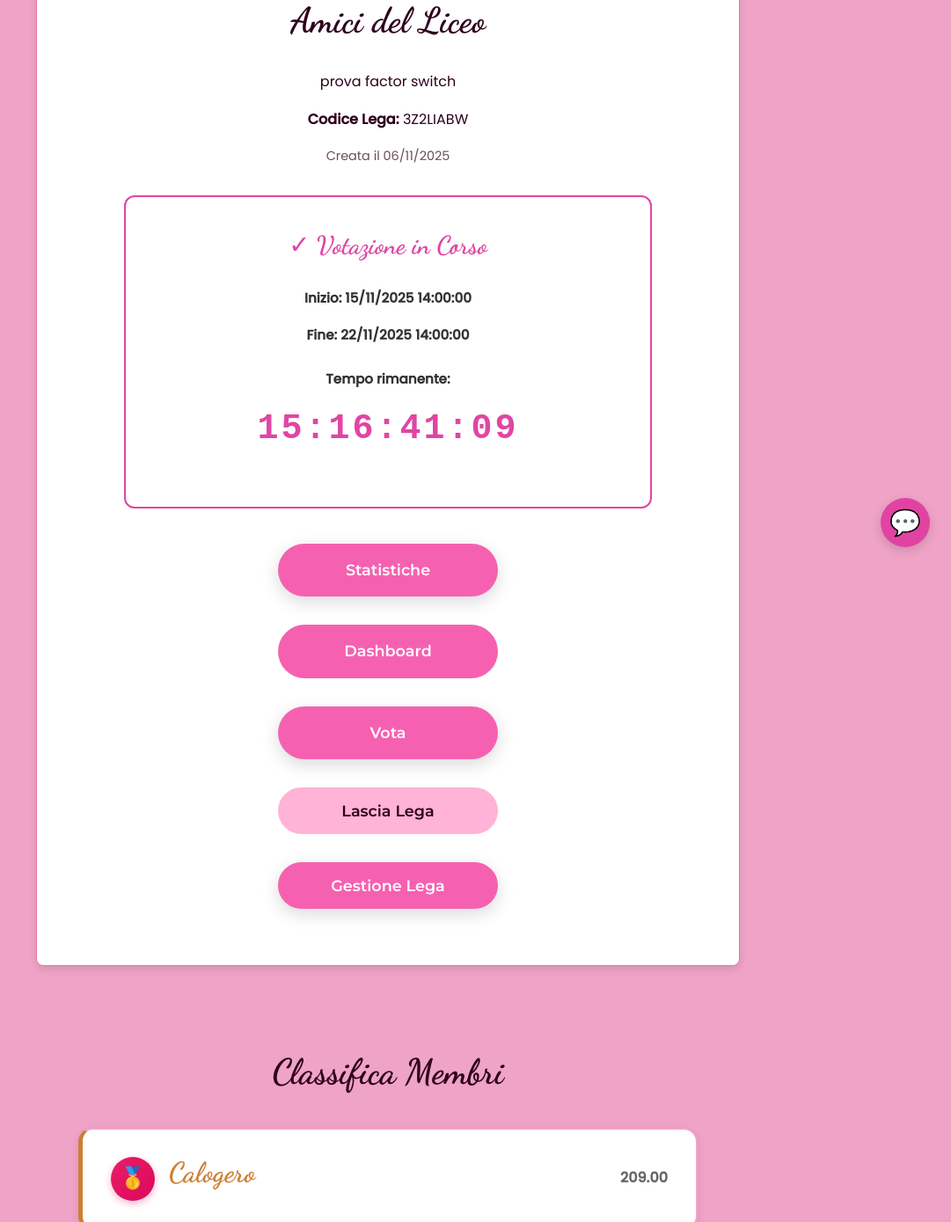
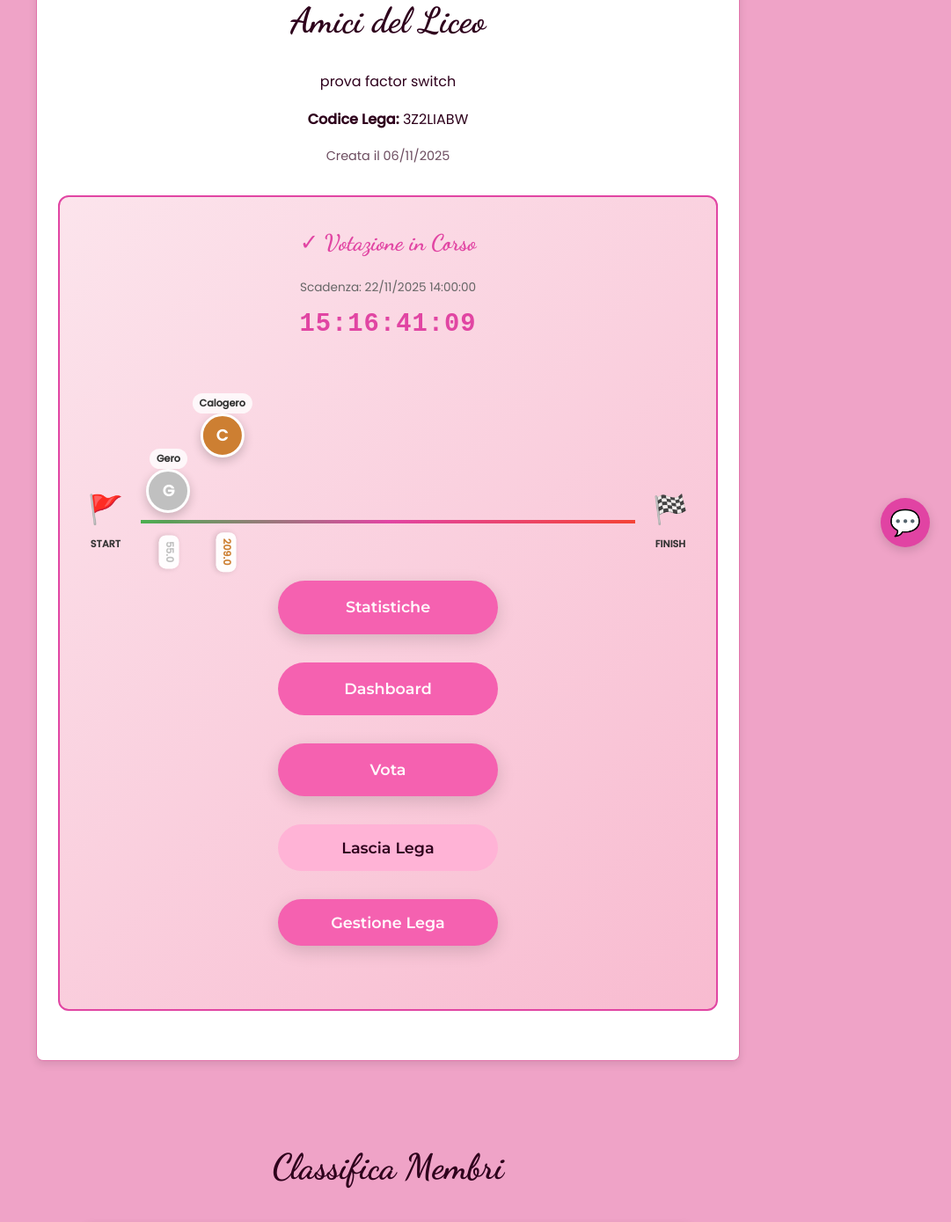
Before and after one commit to Gerocoo/FantaMatrimonio, a Flask app: page /league/1 in a window 1280 px wide. Shown: the part 154-1543 px from the top of the page at 88% size, without its empty margins (199-1280 px from the left). Run offline with Flask 3, Linux system fonts and the light colour scheme; a user stored in the database is signed in; data comes from the database, SQL or seed files in the repository; data that the repository does not hold is empty; some libraries are stand-ins or nearby versions.

Commit message:
add timeline, vote time, some fix

```diff
--- a/templates/league_detail.html
+++ b/templates/league_detail.html
@@ -1,7 +1,6 @@
 {% extends "base.html" %}
 {% block title %}{{ league.name }} - FantaMatrimonio{% endblock %}
 {% block content %}
-
 
 <section class="league-info card">
   <h2>{{ league.name }}</h2>
@@ -10,68 +9,123 @@
   <p class="created-date">Creata il {{ league.created_at.strftime('%d/%m/%Y') }}</p>
 
 {% if voting and voting.end_time > now %}
-  <div style="margin: 2rem auto; max-width: 600px; padding: 2rem; border: 2px solid #E145A3; border-radius: 12px; text-align: center;">
-    <h3 style="color: #E145A3; margin: 0 0 1.5rem 0; font-family: 'Dancing Script', cursive; font-size: 1.8rem;">
-      ✓ Votazione in Corso
-    </h3>
+<!-- TIMELINE PERCORSO GARA -->
+<div style="margin: 2rem auto; max-width: 900px; padding: 2rem; background: linear-gradient(135deg, #fce4ec 0%, #f8bbd0 100%); border: 2px solid #E145A3; border-radius: 12px;">
+  <h3 style="color: #E145A3; font-family: 'Dancing Script', cursive; font-size: 1.6rem; margin: 0 0 1rem 0; text-align: center;">✓ Votazione in Corso</h3>
 
-    <!-- DATA E ORA INIZIO -->
-    <div style="margin-bottom: 1rem;">
-      <p style="margin: 0.3rem 0; color: #333; font-weight: 600; font-size: 0.95rem;">
-        Inizio: <strong>{{ voting.start_time.strftime('%d/%m/%Y %H:%M:%S') }}</strong>
-      </p>
+  <div style="text-align: center; margin-bottom: 0.5rem;">
+    <small style="color: #666; font-size: 0.85rem;">Scadenza: {{ voting.end_time.strftime('%d/%m/%Y %H:%M:%S') }}</small>
   </div>
 
-    <!-- DATA E ORA FINE -->
-    <div style="margin-bottom: 1.5rem;">
-      <p style="margin: 0.3rem 0; color: #333; font-weight: 600; font-size: 0.95rem;">
-        Fine: <strong>{{ voting.end_time.strftime('%d/%m/%Y %H:%M:%S') }}</strong>
-      </p>
+  <div style="text-align: center; margin-bottom: 1.5rem;">
+    <div id="countdownDisplay" style="font-size: 1.8rem; font-weight: 700; color: #E145A3; font-family: 'Courier New', monospace; letter-spacing: 1px;">00:00:00:00</div>
   </div>
 
-    <!-- COUNTDOWN GIORNI:ORE:MINUTI:SECONDI -->
-    <div style="margin: 1.5rem 0;">
-      <p style="margin: 0 0 0.8rem 0; color: #333; font-weight: 600; font-size: 0.95rem;">Tempo rimanente:</p>
-      <div id="countdownDisplay" style="font-size: 2.5rem; font-weight: 700; color: #E145A3; font-family: 'Courier New', monospace; letter-spacing: 3px;">
-        00:00:00:00
+  <!-- PERCORSO GARA -->
+  <div style="position: relative; margin: 2rem 0; padding: 1rem 1rem 0.5rem 1rem;">
+    <div style="position: absolute; top: 85%; left: 60px; right: 60px; height: 4px; background: linear-gradient(to right, #4CAF50, #E145A3, #f44336); z-index: 1;"></div>
+
+    <div style="position: absolute; left: 0; top: 85%; transform: translateY(-50%); text-align: center; z-index: 5;">
+      <div style="font-size: 2rem; margin-bottom: 0.3rem;">🚩</div>
+      <p style="font-size: 0.7rem; color: #333; font-weight: 600; margin: 0;">START</p>
     </div>
+
+    <div style="position: absolute; right: 0; top: 85%; transform: translateY(-50%); text-align: center; z-index: 5;">
+      <div style="font-size: 2rem; margin-bottom: 0.3rem;">🏁</div>
+      <p style="font-size: 0.7rem; color: #333; font-weight: 600; margin: 0;">FINISH</p>
+    </div>
+
+    <!-- CONTAINER AVATAR -->
+    <div style="position: relative; height: 100px; margin: 0 60px;">
+      {% if members %}
+        {% for member in members %}
+          <div class="avatar-member avatar-{{ member.id }}" data-member-id="{{ member.id }}" data-member-score="{{ member.calculated_total_score }}" style="position: absolute; left: 0; z-index: 3; transform: translateX(-50%); transition: left 0.5s ease; text-align: center; top: {{ (member.id * 67) % 130 }}px;">
+
+            <p style="font-size: 0.7rem; color: #333; font-weight: 600; margin: 0 0 -3px 0; white-space: nowrap; background: rgba(255, 255, 255, 0.8); padding: 2px 8px; border-radius: 12px; display: inline-block;">{{ member.name }}</p>
+
+
+            <div style="width: 50px; height: 50px; margin: 0 auto; display: flex; align-items: center; justify-content: center; background: {{ member.user_color }}; border-radius: 50%; color: white; font-weight: bold; font-size: 1.1rem; box-shadow: 0 4px 12px rgba(0,0,0,0.2); border: 3px solid white;">
+              {{ member.name[0].upper() }}
+            </div>
+          </div>
+        {% endfor %}
+      {% endif %}
+    </div>
+
+   <div style="position: absolute; top: 90%; left: 60px; right: 60px; height: 0; z-index: 2; ">
+  {% if members %}
+    {% for member in members %}
+      <div class="score-display score-{{ member.id }}"
+           data-member-id="{{ member.id }}"
+           data-member-score="{{ member.calculated_total_score }}"
+           style="position: absolute; align-items: start; left: 0; top: 15px; transform: translateX(-50%) rotate(90deg); transform-origin: center center; transition: left 0.5s ease; white-space: nowrap;">
+        <p style="font-size: 0.7rem; font-weight: bold; margin: 0; color: {{ member.user_color }}; background: rgba(255,255,255,0.95); padding: 2px 7px; border-radius: 8px; box-shadow: 0 2px 6px rgba(0,0,0,0.15);">{{ "%.1f"|format(member.calculated_total_score) }}</p>
+      </div>
+    {% endfor %}
+  {% endif %}
+</div>
+  <div style="margin-top: 2rem; padding-top: 2.5rem; text-align: center;">
+
   </div>
 </div>
 
 <script>
+function updateVotingTimeline() {
+  const votingStartTime = new Date('{{ voting.start_time.isoformat() }}Z');
   const votingEndTime = new Date('{{ voting.end_time.isoformat() }}Z');
+  const totalDuration = votingEndTime - votingStartTime;
+  const maxPossibleScore = 1200;
 
-    function updateCountdown() {
+  function updateDisplay() {
     const now = new Date();
+    const timeElapsed = now - votingStartTime;
     const diff = votingEndTime - now;
 
     if (diff <= 0) {
-        document.location.reload();
+      location.reload();
       return;
     }
 
-      // Calcola giorni, ore, minuti, secondi
     const days = Math.floor(diff / (1000 * 60 * 60 * 24));
     const hours = Math.floor((diff % (1000 * 60 * 60 * 24)) / (1000 * 60 * 60));
     const minutes = Math.floor((diff % (1000 * 60 * 60)) / (1000 * 60));
     const seconds = Math.floor((diff % (1000 * 60)) / 1000);
 
-      document.getElementById('countdownDisplay').textContent =
-        `${days.toString().padStart(2, '0')}:${hours.toString().padStart(2, '0')}:${minutes.toString().padStart(2, '0')}:${seconds.toString().padStart(2, '0')}`;
-
-      // Colori dinamici
-      const display = document.getElementById('countdownDisplay');
-      display.style.color = '#E145A3';
-
+    const countdownEl = document.getElementById('countdownDisplay');
+    if (countdownEl) {
+      countdownEl.textContent = `${days.toString().padStart(2, '0')}:${hours.toString().padStart(2, '0')}:${minutes.toString().padStart(2, '0')}:${seconds.toString().padStart(2, '0')}`;
       if (days === 0 && hours === 0 && minutes === 0 && seconds <= 10) {
-        display.style.color = '#f44336';
+        countdownEl.style.color = '#f44336';
       } else if (days === 0 && hours === 0 && minutes <= 5) {
-        display.style.color = '#ff9800';
+        countdownEl.style.color = '#ff9800';
+      } else {
+        countdownEl.style.color = '#E145A3';
       }
     }
 
-    updateCountdown();
-    setInterval(updateCountdown, 1000);
+    const timeProgressPercent = (timeElapsed / totalDuration) * 100;
+
+    document.querySelectorAll('.avatar-member').forEach(avatarEl => {
+      const memberId = avatarEl.dataset.memberId;
+      const memberScore = parseFloat(avatarEl.dataset.memberScore);
+      const basePosition = (memberScore / maxPossibleScore * 90) + 5;
+      const bonusFromTime = (timeProgressPercent / 100) * 5;
+      const finalPosition = basePosition + bonusFromTime;
+
+      avatarEl.style.left = finalPosition + '%';
+
+      const scoreEl = document.querySelector(`.score-${memberId}`);
+      if (scoreEl) {
+        scoreEl.style.left = finalPosition +2.8 + '%';
+      }
+    });
+  }
+
+  updateDisplay();
+  setInterval(updateDisplay, 1000);
+}
+
+window.addEventListener('load', updateVotingTimeline);
 </script>
 
 {% else %}
@@ -79,6 +133,7 @@
     ✗ Votazione non in corso
   </div>
 {% endif %}
+
 
 
   <div class="actions" style="max-width: 300px; margin: 2rem auto; display: flex; flex-direction: column; gap: 1rem;">
@@ -100,7 +155,6 @@
   <input type="hidden" id="leagueCode" value="{{ league.code }}">
 </section>
 
-
 <style>
   .btn, a.btn, button.btn, input.btn[type="submit"], .btn-primary, .btn-secondary {
     display: flex !important;
@@ -119,12 +173,10 @@
   }
 </style>
 
-
 {% if is_owner %}
 <section id="manageLegaForm" class="popup-form" style="display:none;">
   <form class="login">
     <h3>Gestione Lega</h3>
-
     <div style="display: flex; flex-direction: column; gap: 0.75rem;">
       <button type="button" onclick="toggleForm('addFactorForm'); toggleForm('manageLegaForm');" class="btn" style="display: block; background: #FFE4F0; color: #333; padding: 0.75rem; border-radius: 15px; font-weight: 600; border: none; cursor: pointer; text-align: center;">Aggiungi Fattore</button>
       <button type="button" onclick="toggleForm('votingManagementForm'); toggleForm('manageLegaForm');" class="btn" style="display: block; background: #FFE4F0; color: #333; padding: 0.75rem; border-radius: 15px; font-weight: 600; border: none; cursor: pointer; text-align: center;">Gestione Votazione</button>
@@ -136,7 +188,6 @@
   </form>
 </section>
 
-
 <section id="deleteMembersForm" class="popup-form" style="display:none;">
   <form class="login">
     <h3>Seleziona un membro da eliminare</h3>
@@ -144,7 +195,6 @@
     <button type="button" class="btn btn-secondary" onclick="toggleForm('deleteMembersForm'); toggleForm('manageLegaForm');">Torna indietro</button>
   </form>
 </section>
-
 
 <div id="confirmDeleteModal" class="popup-form" style="display:none;">
   <form class="login">
@@ -155,7 +205,6 @@
   </form>
 </div>
 
-
 <section id="deleteLeagueForm" class="popup-form" style="display:none;">
   <form class="login">
     <h3>Elimina Lega</h3>
@@ -165,41 +214,21 @@
   </form>
 </section>
 
-
 <section id="votingManagementForm" class="popup-form" style="display:none;">
   <form class="login">
     <h3>Gestione Votazione</h3>
-
     <div style="margin: 1.5rem 0;">
-      <label style="display: block; font-weight: 600; margin-bottom: 0.5rem; color: #333;">
-        Data/Ora Inizio:
-      </label>
-      <input type="datetime-local" id="votingStartTime"
-             style="width: 100%; padding: 0.6rem; border: 2px solid #E145A3; border-radius: 8px; font-weight: 600;">
+      <label style="display: block; font-weight: 600; margin-bottom: 0.5rem; color: #333;">Data/Ora Inizio:</label>
+      <input type="datetime-local" id="votingStartTime" style="width: 100%; padding: 0.6rem; border: 2px solid #E145A3; border-radius: 8px; font-weight: 600;">
     </div>
-
     <div style="margin: 1.5rem 0;">
-      <label style="display: block; font-weight: 600; margin-bottom: 0.5rem; color: #333;">
-        Data/Ora Fine:
-      </label>
-      <input type="datetime-local" id="votingEndTime"
-             style="width: 100%; padding: 0.6rem; border: 2px solid #E145A3; border-radius: 8px; font-weight: 600;">
+      <label style="display: block; font-weight: 600; margin-bottom: 0.5rem; color: #333;">Data/Ora Fine:</label>
+      <input type="datetime-local" id="votingEndTime" style="width: 100%; padding: 0.6rem; border: 2px solid #E145A3; border-radius: 8px; font-weight: 600;">
     </div>
-
-    <button type="button"
-            class="btn btn-primary"
-            data-league-id="{{ league.id }}"
-            onclick="startNewVoting(this.dataset.leagueId)"
-            style="width: 100%; margin-bottom: 0.8rem;">
-      Inizia Votazione
-    </button>
-
-    <button type="button" class="btn btn-secondary" onclick="toggleForm('votingManagementForm'); toggleForm('manageLegaForm');" style="width: 100%;">
-      Torna indietro
-    </button>
+    <button type="button" class="btn btn-primary" data-league-id="{{ league.id }}" onclick="startNewVoting(this.dataset.leagueId)" style="width: 100%; margin-bottom: 0.8rem;">Inizia Votazione</button>
+    <button type="button" class="btn btn-secondary" onclick="toggleForm('votingManagementForm'); toggleForm('manageLegaForm');" style="width: 100%;">Torna indietro</button>
   </form>
 </section>
-
 
 <script>
 function startNewVoting(leagueId) {
@@ -243,26 +272,22 @@ function startNewVoting(leagueId) {
 }
 </script>
 
-
 <section id="addFactorForm" class="popup-form" style="display:none;">
   <form method="post" class="login" action="{{ url_for('add_factor', league_id=league.id) }}">
     <h3>Aggiungi Fattore</h3>
     <input type="text" name="name" placeholder="Nome del fattore" required />
     <textarea name="description" placeholder="Descrizione" style="width: 100%; padding: 0.5rem; border: 1px solid #ddd; border-radius: 5px; font-family: inherit; resize: vertical;"></textarea>
-
     <select name="gender" style="width: 100%; padding: 0.5rem; border: 1px solid #ddd; border-radius: 5px; font-family: inherit;">
       <option value="Entrambi">Visibile a entrambi</option>
       <option value="Maschio">Solo per maschi</option>
       <option value="Femmina">Solo per femmine</option>
     </select>
-
     <input type="number" step="0.1" name="weight" placeholder="Peso (es. 1.0)" value="1.0" />
     <button type="submit" class="btn btn-primary">Aggiungi</button>
     <button type="button" class="btn btn-secondary" onclick="toggleForm('addFactorForm'); toggleForm('manageLegaForm');">Torna indietro</button>
   </form>
 </section>
 {% endif %}
-
 
 {% if is_member %}
 <section id="leaveLeagueForm" class="popup-form" style="display:none;">
@@ -274,7 +299,6 @@ function startNewVoting(leagueId) {
   </form>
 </section>
 {% endif %}
-
 
 <div id="chat-container">
   <button id="toggle-chat" class="floating-chat-btn" title="Apri chat" style="position: relative;">
@@ -307,16 +331,12 @@ function startNewVoting(leagueId) {
     </form>
   </div>
 </div>
-<!-- POPUP NOTIFICA VOTAZIONE -->
+
 <div id="votingNotificationModal" class="popup-form" style="display:none;">
   <form class="login" style="max-width: 400px;">
     <h3 id="notificationTitle" style="text-align: center; color: #E145A3; font-family: 'Dancing Script', cursive;">Votazione Iniziata</h3>
-    <p id="notificationMessage" style="text-align: center; color: #333; font-size: 1rem; margin: 1.5rem 0;">
-      La votazione è stata avviata con successo!
-    </p>
-    <button type="button" class="btn btn-primary" onclick="closeVotingNotification()" style="width: 100%;">
-      Ok
-    </button>
+    <p id="notificationMessage" style="text-align: center; color: #333; font-size: 1rem; margin: 1.5rem 0;">La votazione è stata avviata con successo!</p>
+    <button type="button" class="btn btn-primary" onclick="closeVotingNotification()" style="width: 100%;">Ok</button>
   </form>
 </div>
 
@@ -325,7 +345,6 @@ function showVotingNotification(title, message, callback) {
   document.getElementById('notificationTitle').textContent = title;
   document.getElementById('notificationMessage').textContent = message;
   document.getElementById('votingNotificationModal').style.display = 'block';
-
   window.votingNotificationCallback = callback;
 }
 
@@ -336,7 +355,6 @@ function closeVotingNotification() {
   }
 }
 
-// Chiudi il modal al click esterno
 window.onclick = function(event) {
   const modal = document.getElementById('votingNotificationModal');
   if (event.target === modal) {
@@ -348,12 +366,9 @@ window.onclick = function(event) {
 <main>
   <h2 style="font-family: 'Dancing Script', cursive; text-align: center; margin: 2rem 0;">Classifica Membri</h2>
   {% if members %}
-    <div class="ranking-cards-container"display: flex;>
+    <div class="ranking-cards-container">
       {% for member in members %}
-      <div class="ranking-card"
-           data-member-id="{{ member.id }}"
-           data-member-name="{{ member.name }}"
-           data-color="{{ member.user_color }}">
+      <div class="ranking-card" data-member-id="{{ member.id }}" data-member-name="{{ member.name }}" data-color="{{ member.user_color }}">
         <div class="ranking-position">
           {% if loop.index == 1 %}🥇
           {% elif loop.index == 2 %}🥈
@@ -371,7 +386,6 @@ window.onclick = function(event) {
   {% else %}
     <p class="no-data">Nessun membro ancora</p>
   {% endif %}
-
 
 <style>
 .standard-factor-card.factor-inactive,
@@ -542,14 +556,12 @@ input:checked + .slider:before {
 }
 </style>
 
-
 <h2 style="font-family: 'Dancing Script', cursive; text-align: center; margin: 3rem 0 2rem;">Fattori di Valutazione</h2>
 
 {% if is_owner %}
     <div class="container" style="max-width: 1200px; margin: 2rem auto;">
         <div class="search-container" style="text-align: center; margin-bottom: 2rem;">
-            <input type="text" id="factorSearch" placeholder="Cerca un fattore per nome o categoria..."
-                   style="width: 100%; max-width: 400px; padding: 0.75rem; border-radius: 20px; border: 2px solid #E8B4D9;">
+            <input type="text" id="factorSearch" placeholder="Cerca un fattore per nome o categoria..." style="width: 100%; max-width: 400px; padding: 0.75rem; border-radius: 20px; border: 2px solid #E8B4D9;">
         </div>
 
         <div class="factors-cards-container">
@@ -558,10 +570,7 @@ input:checked + .slider:before {
                 <div class="factor-card standard-factor-card" data-name="{{ factor.name.lower() }}" data-category="{{ factor.category.lower() }}">
                     <div style="position: absolute; top: 1rem; right: 1rem;">
                         <label class="switch">
-                            <input type="checkbox"
-                                   class="factor-toggle standard-factor-toggle"
-                                   data-factor-id="{{ factor.id }}"
-                                   {% if factor.id in active_standard_factor_ids %}checked{% endif %}>
+                            <input type="checkbox" class="factor-toggle standard-factor-toggle" data-factor-id="{{ factor.id }}" {% if factor.id in active_standard_factor_ids %}checked{% endif %}>
                             <span class="slider round"></span>
                         </label>
                     </div>
@@ -595,7 +604,6 @@ input:checked + .slider:before {
     </div>
 {% endif %}
 
-
 <h2 style="font-family: 'Dancing Script', cursive; text-align: center; margin: 3rem 0 2rem;">Fattori Custom</h2>
 
 {% if is_owner %}
@@ -605,10 +613,7 @@ input:checked + .slider:before {
             <div class="factor-card custom-factor-card">
                 <div style="position: absolute; top: 1rem; right: 1rem;">
                     <label class="switch">
-                        <input type="checkbox"
-                               class="factor-toggle custom-factor-toggle"
-                               data-factor-id="{{ factor.id }}"
-                               {% if factor.abilitato %}checked{% endif %}>
+                        <input type="checkbox" class="factor-toggle custom-factor-toggle" data-factor-id="{{ factor.id }}" {% if factor.abilitato %}checked{% endif %}>
                         <span class="slider round"></span>
                     </label>
                 </div>
@@ -641,7 +646,6 @@ input:checked + .slider:before {
         {% endif %}
     </div>
 {% endif %}
-
 
 <script>
 document.addEventListener('DOMContentLoaded', function() {
```
Lines whose indentation alone changed are shown as unchanged.
